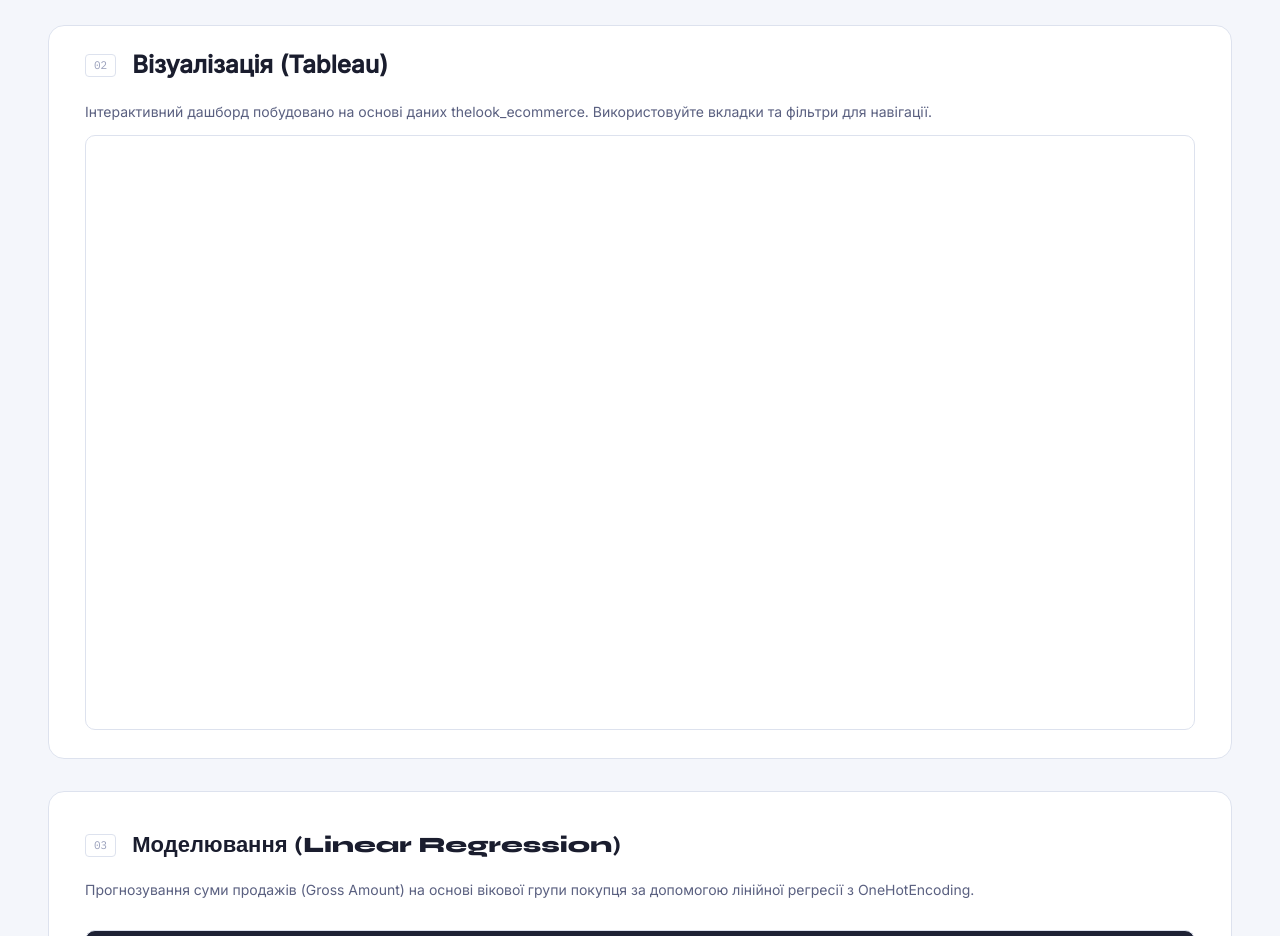
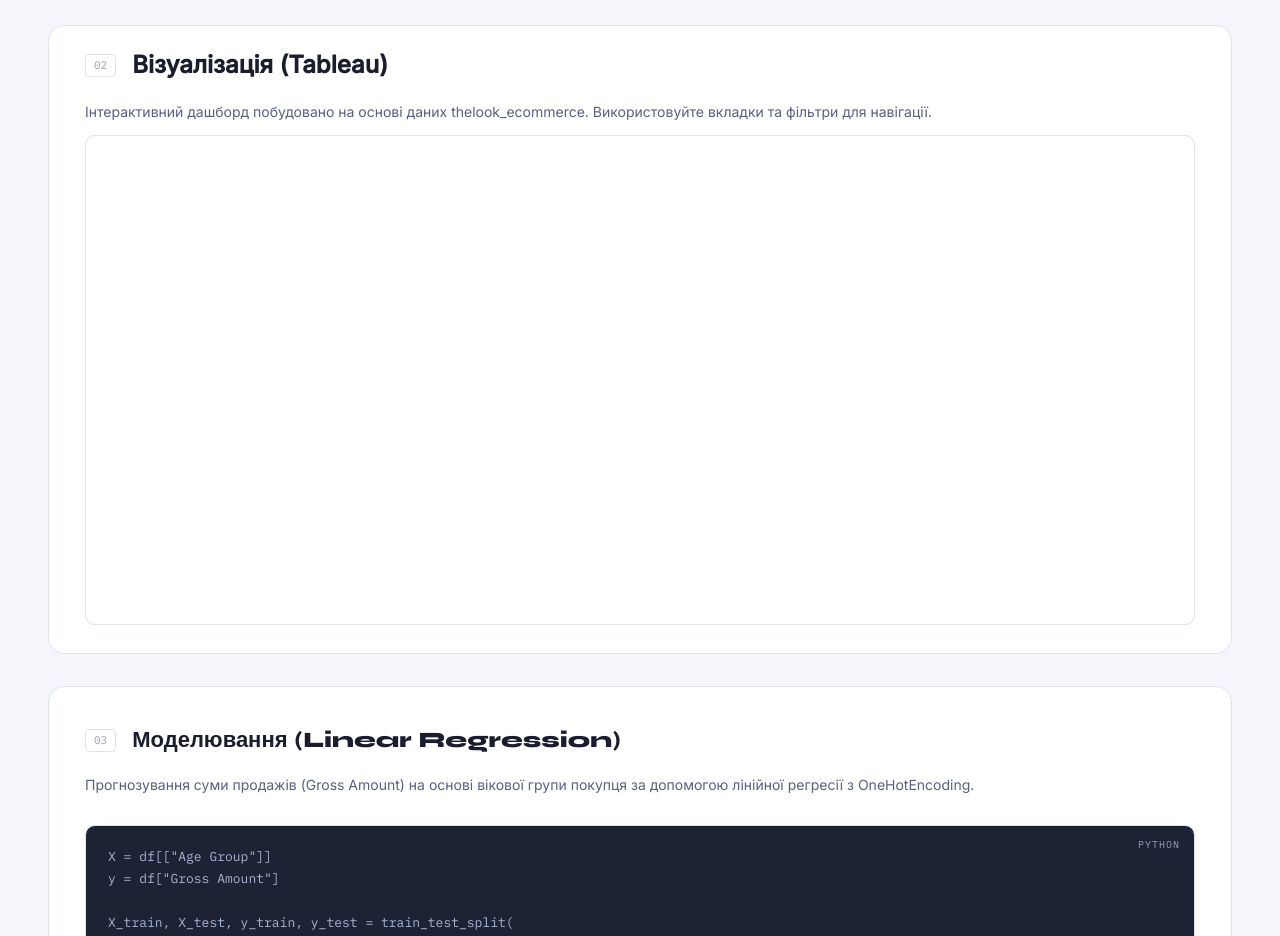
Before and after one commit to darapiven565-boop/Final-project, a plain HTML site: page presentation.html in a window 1280 px wide. Shown: the part 4240-5176 px from the top of the page. Drawn offline with Linux system fonts and the light colour scheme; a script that the page names is missing.

Commit message:
changed layout

```diff
--- a/presentation.html
+++ b/presentation.html
@@ -225,13 +225,13 @@
             border: 1px solid var(--border);
             background: #fff;
             margin-top: 12px;
-            height: 595px;
+            height: 490px;
         }
         /* Inner is full size, scaled down 85% from top-left */
         .tableau-scale-inner {
-            width: calc(100% / 0.85);
+            width: calc(100% / 0.7);
             height: 700px;
-            transform: scale(0.85);
+            transform: scale(0.7);
             transform-origin: top left;
         }
 
```
